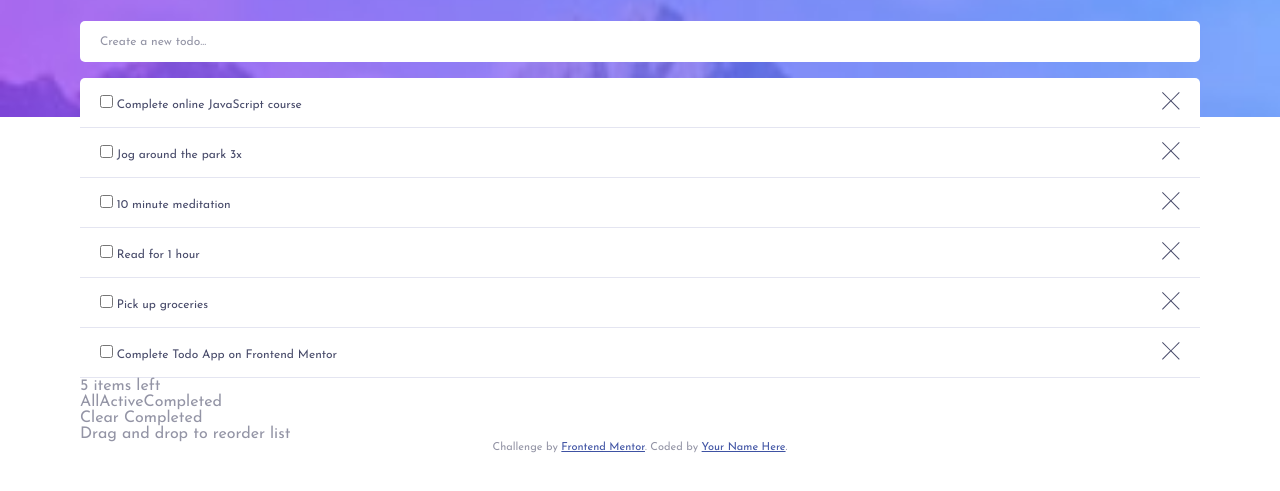
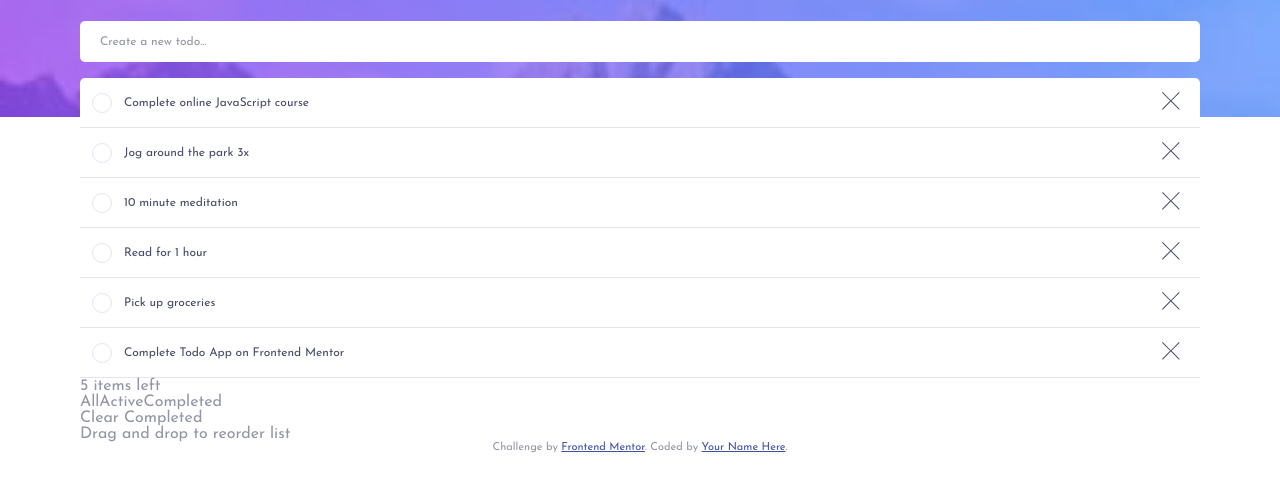
Before and after one commit to jkellerman/todo-app-main, a website built with Parcel: page src/index.html in a window 1280 px wide. Shown: the part 83-574 px from the top of the page. Built offline with nearby package versions, Linux system fonts and the light colour scheme.

Commit message:
add styling for checkbox's

```diff
--- a/src/styles/abstracts/_variables.scss
+++ b/src/styles/abstracts/_variables.scss
@@ -1,6 +1,10 @@
 :root {
   --Bright-Blue: hsl(220, 98%, 61%);
-  --Check-Background: linear-gradient hsl(192, 100%, 67%) to hsl(280, 87%, 65%);
+  --Check-Background: linear-gradient(
+    180deg,
+    hsl(192, 100%, 67%),
+    hsl(280, 87%, 65%)
+  );
 
   // Light Theme
 
--- a/src/styles/layout/_todolist.scss
+++ b/src/styles/layout/_todolist.scss
@@ -2,6 +2,46 @@
 
 #list {
   list-style: none;
+}
+
+.list-item-label {
+  display: flex;
+  align-items: center;
+  position: relative;
+}
+
+.list-item-text::before {
+  position: absolute;
+  left: -0.5rem;
+  top: -0.25rem;
+  content: "";
+  width: 20px;
+  height: 20px;
+  border-radius: 50%;
+  border: 1px solid var(--Light-theme-border-color);
+  margin-right: 0.75rem;
+}
+
+.list-item-text::after {
+  content: url("../images/icon-check.svg");
+  position: absolute;
+  top: 0.1rem;
+  left: -0.2rem;
+  cursor: pointer;
+}
+
+.list-item-text:hover::before {
+  border-color: var(--Check-Background);
+}
+
+input[type="checkbox"] {
+  cursor: pointer;
+  opacity: 0;
+  position: absolute;
+}
+
+input[type="checkbox"]:checked + .list-item-text::before {
+  background: var(--Check-Background);
 }
 
 .list-item {
@@ -19,6 +59,8 @@
 
 .list-item-text {
   color: var(--Light-theme-list-text);
+  cursor: pointer;
+  padding-left: 1.5rem;
 }
 
 .delete-btn {
```
